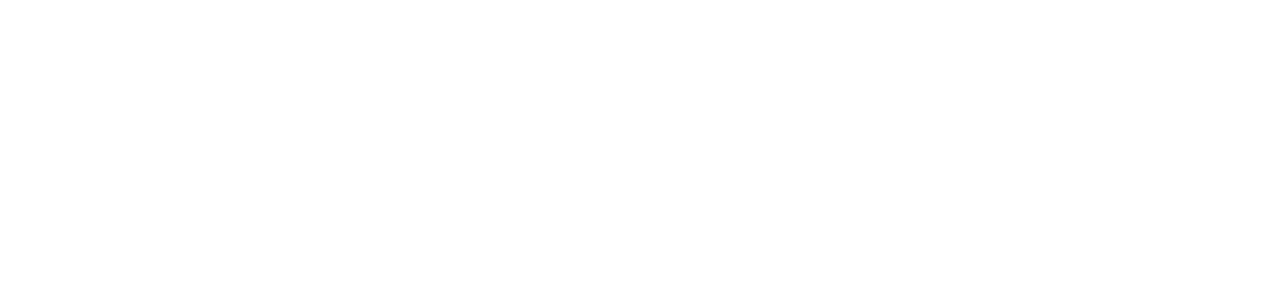
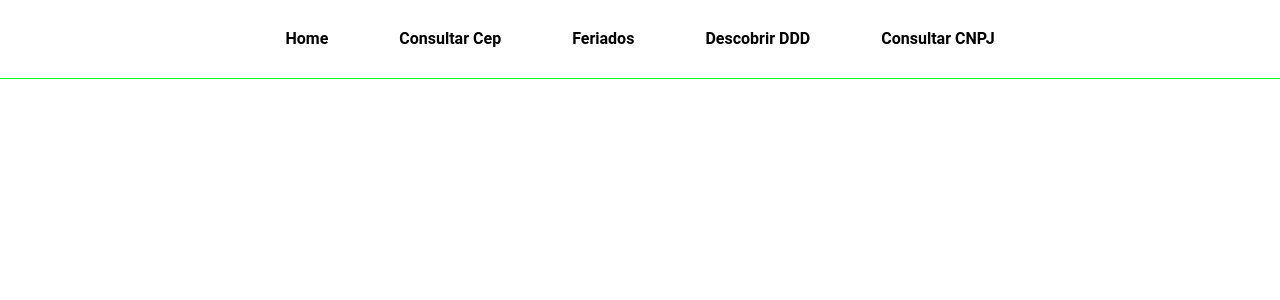
Before and after one commit to brenodevreact/Curiosidades_Brasileiras, a React (Vite) app: page /fipe in a window 1280 px wide. Shown: the top 300 px of the page. Built offline with nearby package versions, Linux system fonts and the light colour scheme.

Commit message:
Feat: Header Fipe adicionada

```diff
--- /dev/null
+++ b/src/components/Headers/Fipe/index.tsx
@@ -0,0 +1,30 @@
+import { Link } from "react-router-dom";
+import { NavFipe } from "./style.js";
+
+const HeaderFipe = () => {
+  return (
+    <>
+      <NavFipe>
+        <nav>
+          <p>
+            <Link to={"/"}>Home</Link>
+          </p>
+          <p>
+            <Link to={"/consultacep"}>Consultar Cep</Link>
+          </p>
+          <p>
+            <Link to={"/feriados"}>Feriados</Link>
+          </p>
+          <p>
+            <Link to={"/consultaddd"}>Descobrir DDD</Link>
+          </p>
+          <p>
+            <Link to={"/consultacnpj"}>Consultar CNPJ</Link>
+          </p>
+        </nav>
+      </NavFipe>
+    </>
+  );
+};
+
+export default HeaderFipe;
--- /dev/null
+++ b/src/components/Headers/Fipe/style.ts
@@ -0,0 +1,30 @@
+import { styled } from "styled-components";
+
+export const NavFipe = styled.header`
+  display: flex;
+  width: 100%;
+  height: 78px;
+  justify-content: center;
+
+  box-shadow: 0px 1px 0px 0px #00FA19;
+
+  nav {
+    width: 90%;
+    max-width: 1200px;
+    display: flex;
+    align-items: center;
+    justify-content: center;
+    gap: 71px;
+  }
+
+  a {
+    text-decoration: none;
+    color: var(--black);
+    font-size: var(--text2);
+    font-weight: bold;
+
+    &:visited {
+      color: var(--black);
+    }
+  }
+`;
--- a/src/routes/Fipe.tsx
+++ b/src/routes/Fipe.tsx
@@ -1,5 +1,11 @@
+import HeaderFipe from "../components/Headers/Fipe";
+
 const Fipe = () => {
-  return <div></div>;
+  return (
+    <>
+      <HeaderFipe />
+    </>
+  );
 };
 
 export default Fipe;
```
